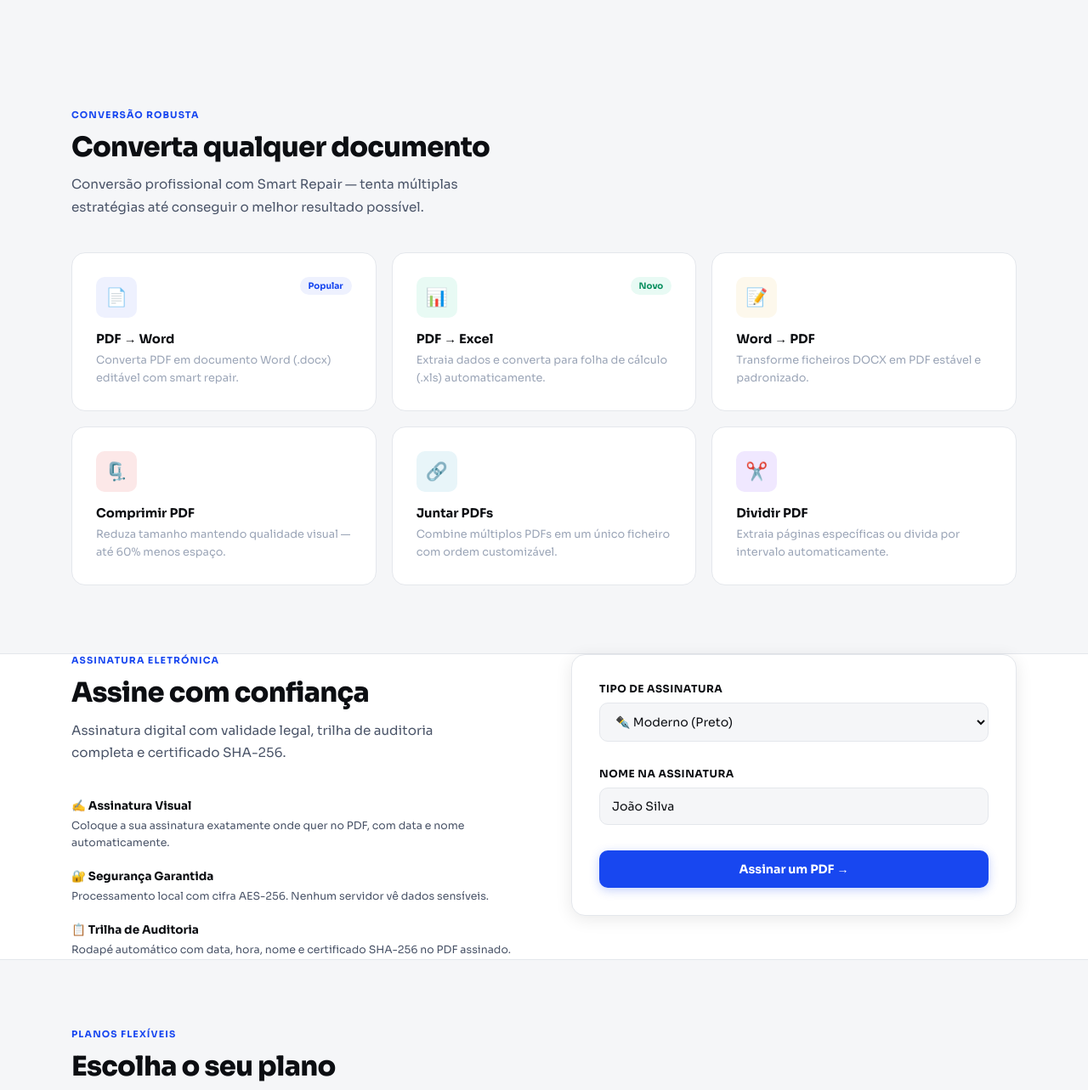
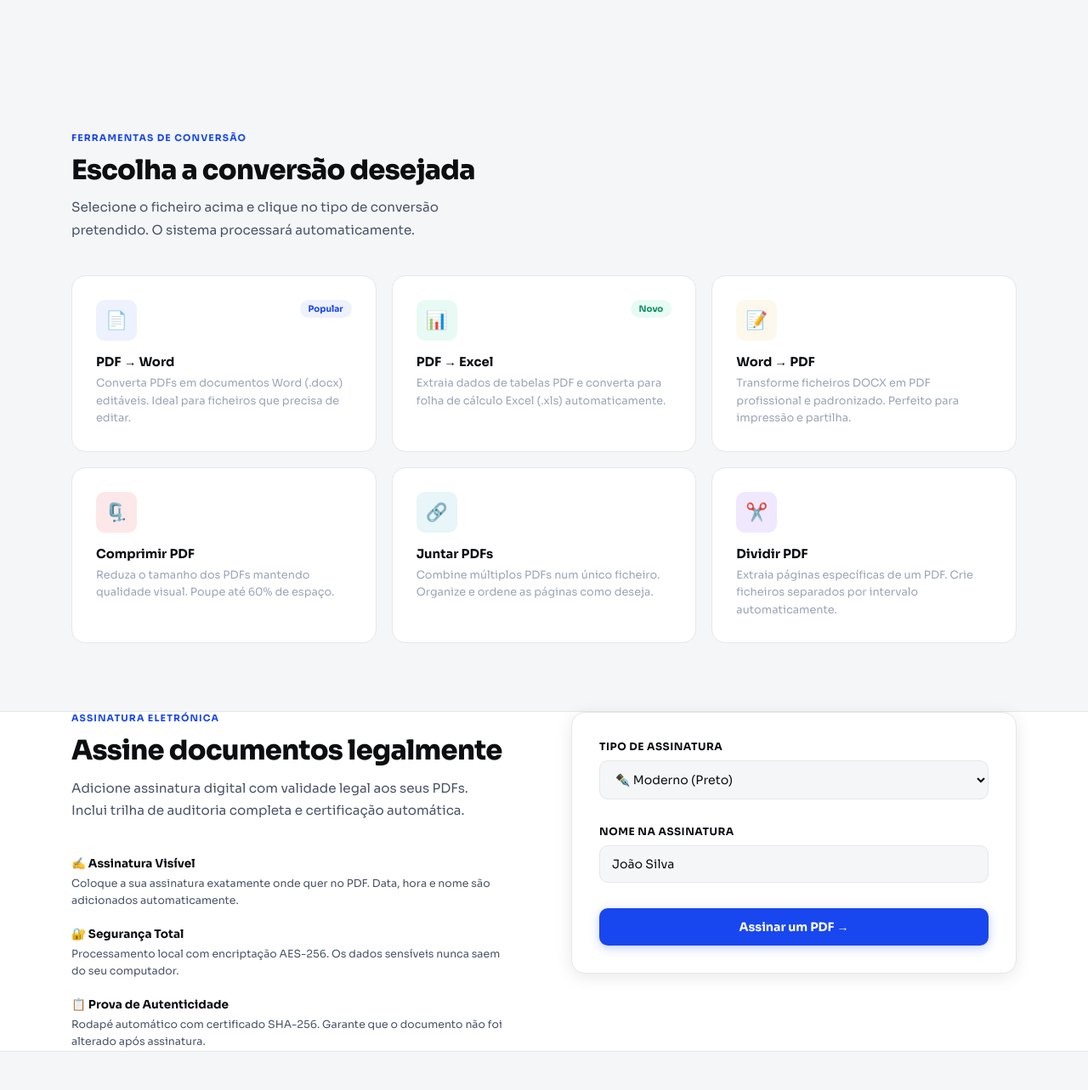
Before and after one commit to devgs8/docflow-pro, a website: page index.html in a window 1280 px wide. Shown: the part 1120-2403 px from the top of the page at 85% size. Drawn offline with Linux system fonts and the light colour scheme; a script that the page names is missing.

Commit message:
DocFlow Pro v1.0 - Conversão PDF/Word/Excel + Autenticação

```diff
--- a/index.html
+++ b/index.html
@@ -809,7 +809,6 @@
         </ul>
         <div class="nav-right">
             <button class="nbtn nbtn-ghost" id="btnEntrar">Entrar</button>
-            <button class="nbtn nbtn-fill" onclick="abrirModalConversao('pdf-word')">Começar →</button>
         </div>
     </nav>
 
@@ -821,9 +820,10 @@
 
         <div class="upload-card">
             <div class="drop-zone" id="dropZone" onclick="document.getElementById('inputFile').click()">
-                <div class="drop-icon">📄</div>
-                <h3>Selecione ou arraste um ficheiro</h3>
+                <div class="drop-icon">📤</div>
+                <h3>Arraste um ficheiro ou clique aqui</h3>
                 <p>PDF, DOCX, XLSX ou imagem — até 200MB</p>
+                <p style="font-size: 0.75rem; color: var(--txt-muted); margin-top: 12px;">Após selecionar, escolha o tipo de conversão que pretende</p>
                 <input type="file" id="inputFile" style="display:none" onchange="selecionarFicheiro(this)">
             </div>
             <div class="fmts-row">
@@ -851,40 +851,40 @@
 
     <!-- CONVERSÃO -->
     <div class="section" id="conversao">
-        <div class="sec-label">Conversão Robusta</div>
-        <h2 class="sec-title">Converta qualquer documento</h2>
-        <p class="sec-sub">Conversão profissional com Smart Repair — tenta múltiplas estratégias até conseguir o melhor resultado possível.</p>
+        <div class="sec-label">Ferramentas de Conversão</div>
+        <h2 class="sec-title">Escolha a conversão desejada</h2>
+        <p class="sec-sub">Selecione o ficheiro acima e clique no tipo de conversão pretendido. O sistema processará automaticamente.</p>
 
         <div class="tools-grid">
             <div class="tool-card" onclick="abrirModalConversao('pdf-word')">
                 <div class="tc-top"><div class="tc-icon" style="background:#eef1fe">📄</div><span class="tc-badge pop">Popular</span></div>
                 <div class="tc-name">PDF → Word</div>
-                <div class="tc-desc">Converta PDF em documento Word (.docx) editável com smart repair.</div>
+                <div class="tc-desc">Converta PDFs em documentos Word (.docx) editáveis. Ideal para ficheiros que precisa de editar.</div>
             </div>
             <div class="tool-card" onclick="abrirModalConversao('pdf-excel')">
                 <div class="tc-top"><div class="tc-icon" style="background:#e8faf4">📊</div><span class="tc-badge new">Novo</span></div>
                 <div class="tc-name">PDF → Excel</div>
-                <div class="tc-desc">Extraia dados e converta para folha de cálculo (.xls) automaticamente.</div>
+                <div class="tc-desc">Extraia dados de tabelas PDF e converta para folha de cálculo Excel (.xls) automaticamente.</div>
             </div>
             <div class="tool-card" onclick="abrirModalConversao('word-pdf')">
                 <div class="tc-top"><div class="tc-icon" style="background:#fdf8ec">📝</div></div>
                 <div class="tc-name">Word → PDF</div>
-                <div class="tc-desc">Transforme ficheiros DOCX em PDF estável e padronizado.</div>
+                <div class="tc-desc">Transforme ficheiros DOCX em PDF profissional e padronizado. Perfeito para impressão e partilha.</div>
             </div>
             <div class="tool-card" onclick="abrirModalConversao('compress')">
                 <div class="tc-top"><div class="tc-icon" style="background:#fce8e8">🗜️</div></div>
                 <div class="tc-name">Comprimir PDF</div>
-                <div class="tc-desc">Reduza tamanho mantendo qualidade visual — até 60% menos espaço.</div>
+                <div class="tc-desc">Reduza o tamanho dos PDFs mantendo qualidade visual. Poupe até 60% de espaço.</div>
             </div>
             <div class="tool-card" onclick="abrirModalConversao('merge')">
                 <div class="tc-top"><div class="tc-icon" style="background:#e8f5f9">🔗</div></div>
                 <div class="tc-name">Juntar PDFs</div>
-                <div class="tc-desc">Combine múltiplos PDFs em um único ficheiro com ordem customizável.</div>
+                <div class="tc-desc">Combine múltiplos PDFs num único ficheiro. Organize e ordene as páginas como deseja.</div>
             </div>
             <div class="tool-card" onclick="abrirModalConversao('split')">
                 <div class="tc-top"><div class="tc-icon" style="background:#f0e8ff">✂️</div></div>
                 <div class="tc-name">Dividir PDF</div>
-                <div class="tc-desc">Extraia páginas específicas ou divida por intervalo automaticamente.</div>
+                <div class="tc-desc">Extraia páginas específicas de um PDF. Crie ficheiros separados por intervalo automaticamente.</div>
             </div>
         </div>
     </div>
@@ -895,20 +895,20 @@
             <div style="display: grid; grid-template-columns: 1fr 1fr; gap: 64px; align-items: start;">
                 <div>
                     <div class="sec-label">Assinatura Eletrónica</div>
-                    <h2 class="sec-title">Assine com confiança</h2>
-                    <p class="sec-sub">Assinatura digital com validade legal, trilha de auditoria completa e certificado SHA-256.</p>
+                    <h2 class="sec-title">Assine documentos legalmente</h2>
+                    <p class="sec-sub">Adicione assinatura digital com validade legal aos seus PDFs. Inclui trilha de auditoria completa e certificação automática.</p>
                     <div style="margin-top: 28px;">
                         <div style="margin-bottom: 20px;">
-                            <div style="font-weight: 700; font-size: .85rem; color: var(--txt); margin-bottom: 6px;">✍️ Assinatura Visual</div>
-                            <div style="font-size: .78rem; color: var(--txt-light); line-height: 1.6;">Coloque a sua assinatura exatamente onde quer no PDF, com data e nome automaticamente.</div>
+                            <div style="font-weight: 700; font-size: .85rem; color: var(--txt); margin-bottom: 6px;">✍️ Assinatura Visível</div>
+                            <div style="font-size: .78rem; color: var(--txt-light); line-height: 1.6;">Coloque a sua assinatura exatamente onde quer no PDF. Data, hora e nome são adicionados automaticamente.</div>
                         </div>
                         <div style="margin-bottom: 20px;">
-                            <div style="font-weight: 700; font-size: .85rem; color: var(--txt); margin-bottom: 6px;">🔐 Segurança Garantida</div>
-                            <div style="font-size: .78rem; color: var(--txt-light); line-height: 1.6;">Processamento local com cifra AES-256. Nenhum servidor vê dados sensíveis.</div>
+                            <div style="font-weight: 700; font-size: .85rem; color: var(--txt); margin-bottom: 6px;">🔐 Segurança Total</div>
+                            <div style="font-size: .78rem; color: var(--txt-light); line-height: 1.6;">Processamento local com encriptação AES-256. Os dados sensíveis nunca saem do seu computador.</div>
                         </div>
                         <div>
-                            <div style="font-weight: 700; font-size: .85rem; color: var(--txt); margin-bottom: 6px;">📋 Trilha de Auditoria</div>
-                            <div style="font-size: .78rem; color: var(--txt-light); line-height: 1.6;">Rodapé automático com data, hora, nome e certificado SHA-256 no PDF assinado.</div>
+                            <div style="font-weight: 700; font-size: .85rem; color: var(--txt); margin-bottom: 6px;">📋 Prova de Autenticidade</div>
+                            <div style="font-size: .78rem; color: var(--txt-light); line-height: 1.6;">Rodapé automático com certificado SHA-256. Garante que o documento não foi alterado após assinatura.</div>
                         </div>
                     </div>
                 </div>
@@ -1333,4 +1333,4 @@
 </script>
 
 </body>
-</html>
+</html></html>
```
Also changed, not shown: package.json (+20 -19 lines), server.js (+14 -2 lines), 16 other files.
